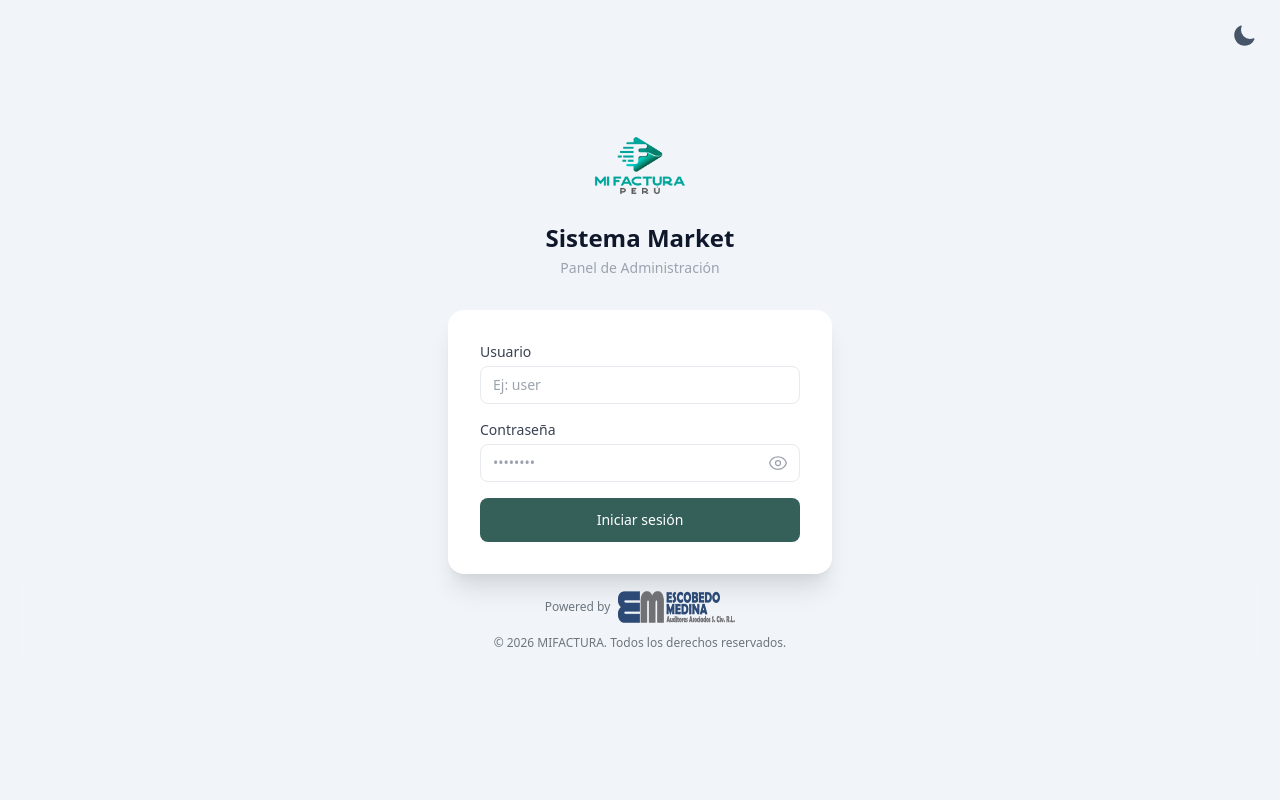
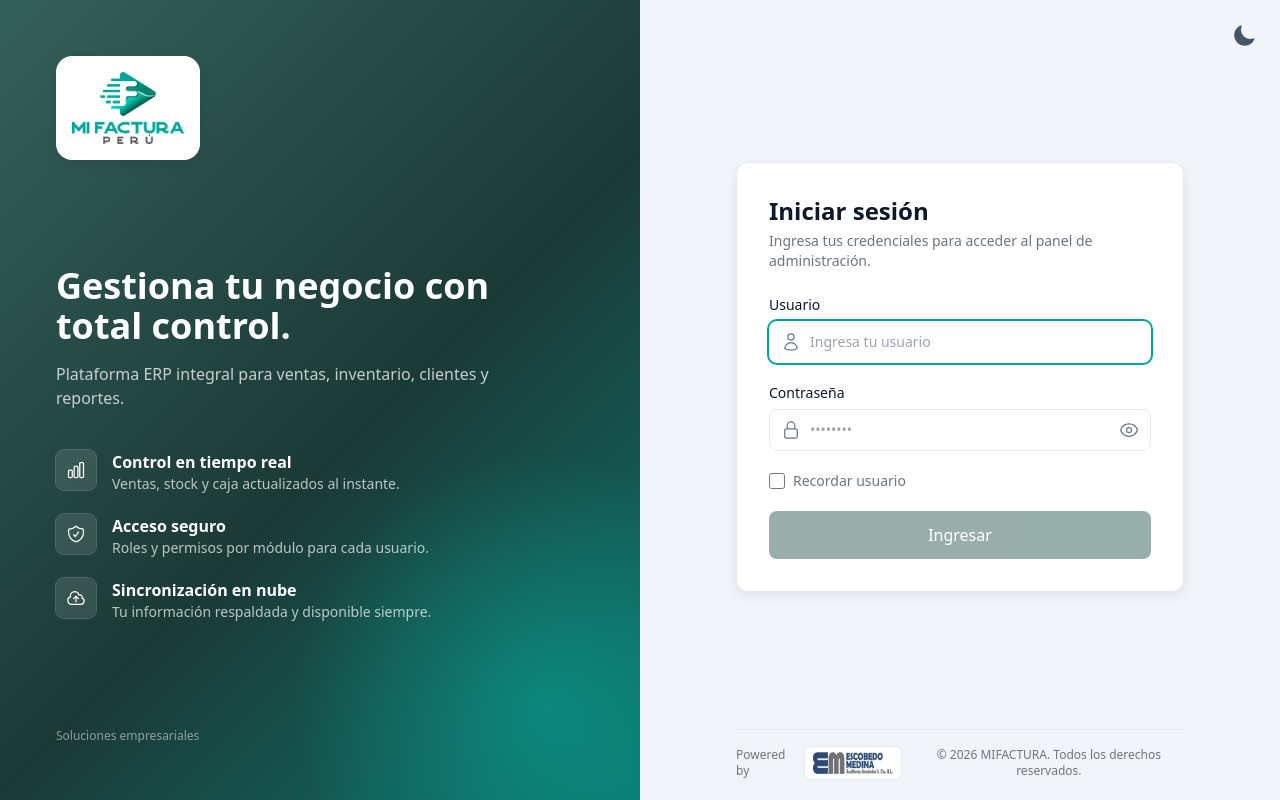
Before and after one commit to babyraul/FRONT-ERP-2027, a React (Vite) app: page /login in a window 1280 px wide. Built offline with nearby package versions, Linux system fonts and the light colour scheme; no server answers.

Commit message:
cambio para login

```diff
--- a/src/index.css
+++ b/src/index.css
@@ -128,6 +128,76 @@
     color: var(--muted);
   }
 
+  .form-label {
+    @apply block text-sm font-medium mb-1.5;
+    color: var(--text);
+  }
+  .input-field:focus {
+    --tw-ring-color: var(--color-secondary);
+  }
+
+  .spinner {
+    @apply inline-block h-4 w-4 rounded-full border-2 border-white/40 border-t-white animate-spin;
+  }
+
+  /* ─── Login ──────────────────────────────────────────────── */
+  .login-page {
+    @apply min-h-screen grid lg:grid-cols-2;
+    background-color: var(--bg);
+  }
+  .login-brand {
+    @apply hidden lg:flex flex-col justify-between gap-10 p-10 xl:p-14 text-white relative overflow-hidden;
+    background: linear-gradient(135deg, var(--color-primary) 0%, #1b3a36 55%, var(--color-secondary) 140%);
+  }
+  .login-brand-glow {
+    @apply absolute rounded-full pointer-events-none;
+    width: 32rem;
+    height: 32rem;
+    right: -10rem;
+    bottom: -10rem;
+    background: radial-gradient(circle, rgba(6, 182, 164, 0.45) 0%, transparent 70%);
+  }
+  /* Los logos tienen fondo blanco: se presentan en una tarjeta blanca uniforme */
+  .logo-tile {
+    @apply inline-flex items-center justify-center rounded-2xl bg-white p-3;
+    box-shadow: var(--shadow);
+  }
+  .logo-tile-sm {
+    @apply rounded-md px-2 py-1;
+    box-shadow: none;
+    border: 1px solid var(--border);
+  }
+  .login-feature-icon {
+    @apply inline-flex items-center justify-center h-10 w-10 shrink-0 rounded-lg bg-white/10 ring-1 ring-white/20;
+  }
+  .login-main {
+    @apply relative min-h-screen flex flex-col items-center px-4 sm:px-8 pt-14 pb-5;
+  }
+  .login-card {
+    @apply p-6 sm:p-8;
+    animation: dropdown-in 300ms ease-out;
+  }
+  .input-icon {
+    @apply absolute left-3 top-1/2 -translate-y-1/2 h-5 w-5 pointer-events-none;
+    color: var(--muted);
+  }
+  .login-error {
+    @apply flex items-start gap-2 rounded-lg px-3 py-2.5 text-sm border;
+    color: #b91c1c;
+    background-color: rgba(239, 68, 68, 0.08);
+    border-color: rgba(239, 68, 68, 0.25);
+  }
+  html[data-theme='dark'] .login-error {
+    color: #fca5a5;
+  }
+  .login-footer {
+    @apply w-full max-w-md mt-8 pt-4 border-t flex flex-col sm:flex-row items-center justify-between gap-3;
+    border-color: var(--border);
+  }
+  html[data-theme='dark'] .login-footer {
+    border-color: rgba(255, 255, 255, 0.08);
+  }
+
   /* ─── Layout ─────────────────────────────────────────────── */
   .app-shell {
     @apply flex h-screen overflow-hidden;
--- a/src/modules/auth/pages/Login.jsx
+++ b/src/modules/auth/pages/Login.jsx
@@ -1,79 +1,177 @@
-import { useState } from 'react'
+import { useEffect, useState } from 'react'
+import { Navigate, useLocation, useNavigate } from 'react-router-dom'
+import {
+  EyeIcon,
+  EyeSlashIcon,
+  UserIcon,
+  LockClosedIcon,
+  ExclamationCircleIcon,
+  ShieldCheckIcon,
+  ChartBarIcon,
+  CloudArrowUpIcon,
+} from '@heroicons/react/24/outline'
 import { useAuthStore } from '../../../store/useAuthStore.js'
-import { useNavigate } from 'react-router-dom'
 import ThemeToggle from '../../../components/ThemeToggle.jsx'
-import { EyeIcon, EyeSlashIcon } from '@heroicons/react/24/outline'
+
+// Archivos servidos desde /public
+const LOGO_EMPRESA = '/images/LogoMIFACTURA.png'
+const LOGO_PARTNER = '/images/logoEM2.png'
+const REMEMBER_KEY = 'login-remember-user'
+
+const features = [
+  { icon: ChartBarIcon,     title: 'Control en tiempo real', text: 'Ventas, stock y caja actualizados al instante.' },
+  { icon: ShieldCheckIcon,  title: 'Acceso seguro',          text: 'Roles y permisos por módulo para cada usuario.' },
+  { icon: CloudArrowUpIcon, title: 'Sincronización en nube', text: 'Tu información respaldada y disponible siempre.' },
+]
 
 export default function Login() {
-  const { login } = useAuthStore()
+  const { login, isAuthenticated } = useAuthStore()
   const navigate = useNavigate()
+  const location = useLocation()
+  const redirectTo = location.state?.from?.pathname || '/dashboard'
+
   const [form, setForm] = useState({ usuario: '', password: '' })
+  const [remember, setRemember] = useState(false)
   const [error, setError] = useState('')
   const [loading, setLoading] = useState(false)
   const [showPassword, setShowPassword] = useState(false)
 
-  const handleChange = (e) => setForm((f) => ({ ...f, [e.target.name]: e.target.value }))
+  useEffect(() => {
+    const saved = localStorage.getItem(REMEMBER_KEY)
+    if (saved) {
+      setForm((f) => ({ ...f, usuario: saved }))
+      setRemember(true)
+    }
+  }, [])
+
+  if (isAuthenticated) return <Navigate to={redirectTo} replace />
+
+  const handleChange = (e) => {
+    setError('')
+    setForm((f) => ({ ...f, [e.target.name]: e.target.value }))
+  }
 
   const handleSubmit = async (e) => {
     e.preventDefault()
     setLoading(true)
     setError('')
 
-    const result = await login(form.usuario, form.password)
+    const result = await login(form.usuario.trim(), form.password)
 
     if (result.success) {
-      navigate('/dashboard')
+      remember
+        ? localStorage.setItem(REMEMBER_KEY, form.usuario.trim())
+        : localStorage.removeItem(REMEMBER_KEY)
+      navigate(redirectTo, { replace: true })
     } else {
-      setError(result.message || 'Credenciales incorrectas.')
+      setError(result.message || 'Usuario o contraseña incorrectos.')
+      setLoading(false)
+    }
   }
 
-    setLoading(false)
-  }
-  const logoEmpresa = new URL('/images/LogoMIFACTURA.png', import.meta.url).href;
+  const year = new Date().getFullYear()
+
   return (
-    <div className="min-h-screen flex flex-col items-center justify-center p-4 relative">
-      {/* Botón flotante para cambiar de tema */}
+    <div className="login-page">
+      {/* ─── Panel de marca (solo desktop) ─────────────────────────── */}
+      <aside className="login-brand">
+        <div className="login-brand-glow" aria-hidden="true" />
+
+        <div className="relative z-10">
+          <div className="logo-tile">
+            <img src={LOGO_EMPRESA} alt="MIFACTURA Perú" className="h-20 w-auto object-contain" />
+          </div>
+        </div>
+
+        <div className="relative z-10 max-w-md">
+          <h2 className="text-3xl xl:text-4xl font-bold leading-tight">
+            Gestiona tu negocio con total control.
+          </h2>
+          <p className="mt-4 text-white/75 text-base">
+            Plataforma ERP integral para ventas, inventario, clientes y reportes.
+          </p>
+
+          <ul className="mt-10 space-y-5">
+            {features.map(({ icon: Icon, title, text }) => (
+              <li key={title} className="flex gap-4">
+                <span className="login-feature-icon">
+                  <Icon className="h-5 w-5" />
+                </span>
+                <div>
+                  <p className="font-semibold">{title}</p>
+                  <p className="text-sm text-white/70">{text}</p>
+                </div>
+              </li>
+            ))}
+          </ul>
+        </div>
+
+        <p className="relative z-10 text-xs text-white/50">Soluciones empresariales</p>
+      </aside>
+
+      {/* ─── Panel del formulario ──────────────────────────────────── */}
+      <main className="login-main">
         <div className="absolute top-4 right-4">
           <ThemeToggle />
         </div>
 
-      <div className="w-full max-w-sm">
-        <div className="text-center mb-8">
-          <div className="flex justify-center mb-6">
-            <img
-              src={logoEmpresa}
-              alt="LOGO EMPRESA"
-              className="h-14 sm:h-16 object-contain"
-            />
-          </div>          {/* Quitamos text-white para que herede del body/theme o usamos una clase que cambie sola */}
-          <h1 className="mt-3 text-2xl font-bold">Sistema Market</h1>
-          <p className="text-gray-400 text-sm mt-1">Panel de Administración</p>
+        <div className="flex-1 w-full flex items-center justify-center">
+          <div className="w-full max-w-md">
+            {/* Logo visible en mobile/tablet */}
+            <div className="flex justify-center mb-6 lg:hidden">
+              <div className="logo-tile">
+                <img src={LOGO_EMPRESA} alt="MIFACTURA Perú" className="h-16 w-auto object-contain" />
+              </div>
             </div>
 
-        <form onSubmit={handleSubmit} className="bg-white rounded-2xl shadow-xl p-8 space-y-4">
+            <div className="card login-card">
+              <header className="mb-6">
+                <h1 className="text-2xl font-bold">Iniciar sesión</h1>
+                <p className="mt-1 text-sm text-muted">
+                  Ingresa tus credenciales para acceder al panel de administración.
+                </p>
+              </header>
+
+              <form onSubmit={handleSubmit} className="space-y-5" noValidate>
                 <div>
-            <label className="block text-sm font-medium text-gray-700 mb-1">Usuario</label>
+                  <label htmlFor="login-usuario" className="form-label">Usuario</label>
+                  <div className="relative">
+                    <UserIcon className="input-icon" />
                     <input
-              type="text" name="usuario"
-              value={form.usuario} onChange={handleChange}
-              placeholder="Ej: user"
-              required className="input-field"
+                      id="login-usuario"
+                      type="text"
+                      name="usuario"
+                      autoComplete="username"
+                      autoFocus={!form.usuario}
+                      value={form.usuario}
+                      onChange={handleChange}
+                      placeholder="Ingresa tu usuario"
+                      required
+                      className="input-field pl-10 py-2.5"
                     />
                   </div>
+                </div>
+
                 <div>
-            <label className="block text-sm font-medium text-gray-700 mb-1">Contraseña</label>
+                  <label htmlFor="login-password" className="form-label">Contraseña</label>
                   <div className="relative">
+                    <LockClosedIcon className="input-icon" />
                     <input
-                type={showPassword ? 'text' : 'password'} name="password"
-                value={form.password} onChange={handleChange}
+                      id="login-password"
+                      type={showPassword ? 'text' : 'password'}
+                      name="password"
+                      autoComplete="current-password"
+                      value={form.password}
+                      onChange={handleChange}
                       placeholder="••••••••"
-                required className="input-field pr-10"
+                      required
+                      className="input-field pl-10 pr-11 py-2.5"
                     />
                     <button
                       type="button"
                       id="toggle-password-visibility"
                       onClick={() => setShowPassword((v) => !v)}
-                className="absolute inset-y-0 right-0 flex items-center px-3 text-gray-400 hover:text-gray-600 transition-colors"
+                      className="absolute inset-y-0 right-0 flex items-center px-3 text-muted hover:opacity-80 transition-opacity"
                       aria-label={showPassword ? 'Ocultar contraseña' : 'Mostrar contraseña'}
                       title={showPassword ? 'Ocultar contraseña' : 'Mostrar contraseña'}
                     >
@@ -82,40 +180,57 @@ export default function Login() {
                   </div>
                 </div>
 
+                <label htmlFor="login-remember" className="flex items-center gap-2 text-sm cursor-pointer select-none">
+                  <input
+                    id="login-remember"
+                    type="checkbox"
+                    checked={remember}
+                    onChange={(e) => setRemember(e.target.checked)}
+                    className="h-4 w-4 rounded accent-[var(--color-secondary)]"
+                  />
+                  <span className="text-muted">Recordar usuario</span>
+                </label>
+
                 {error && (
-            <p className="text-xs text-red-600 bg-red-50 rounded-lg px-3 py-2">{error}</p>
+                  <div role="alert" className="login-error">
+                    <ExclamationCircleIcon className="h-5 w-5 shrink-0" />
+                    <span>{error}</span>
+                  </div>
                 )}
 
-          <button type="submit" disabled={loading} className="btn-primary w-full justify-center py-3">
-            {loading ? 'Iniciando sesión…' : 'Iniciar sesión'}
+                <button
+                  id="login-submit"
+                  type="submit"
+                  disabled={loading || !form.usuario || !form.password}
+                  className="btn-primary w-full justify-center py-3 text-base"
+                >
+                  {loading && <span className="spinner" aria-hidden="true" />}
+                  {loading ? 'Verificando…' : 'Ingresar'}
                 </button>
               </form>
             </div>
+          </div>
+        </div>
 
-      <footer className="w-full py-4 px-2 backdrop-blur-sm z-10" style={{ borderTop: '1px solid rgba(255,255,255,0.08)' }}>
-        <div className="flex flex-col items-center space-y-3">
-          <div className="flex items-center gap-2">
-            <span className="text-xs font-medium" style={{ color: 'var(--muted)' }}>Powered by</span>
+        {/* ─── Footer ─── */}
+        <footer className="login-footer">
           <a
             href="https://www.contatrib.com/"
             target="_blank"
             rel="noopener noreferrer"
             title="www.contatrib.com"
-              className="hover:opacity-80 transition-opacity"
+            className="flex items-center gap-2 hover:opacity-80 transition-opacity"
           >
-              <img
-                src="/images/logoEM2.png"
-                alt="Logo Escobedo"
-                className="h-8 object-contain"
-              />
+            <span className="text-xs font-medium text-muted">Powered by</span>
+            <span className="logo-tile logo-tile-sm">
+              <img src={LOGO_PARTNER} alt="Escobedo Medina Auditores" className="h-6 w-auto object-contain" />
+            </span>
           </a>
-          </div>
-
-          <p className="text-xs" style={{ color: 'var(--muted)' }}>
-            © 2026 MIFACTURA. Todos los derechos reservados.
+          <p className="text-xs text-muted text-center">
+            © {year} MIFACTURA. Todos los derechos reservados.
           </p>
-        </div>
         </footer>
+      </main>
     </div>
   )
 }
```
Lines whose indentation alone changed are shown as unchanged.
